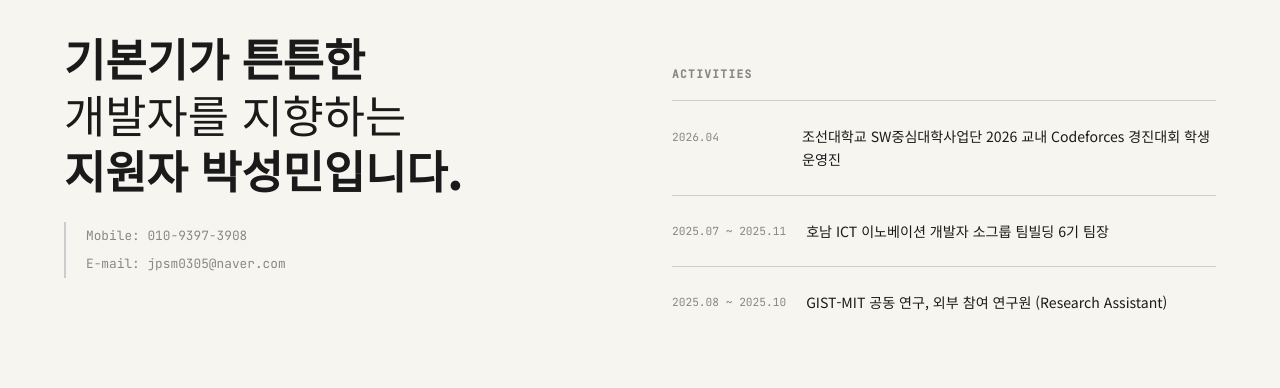
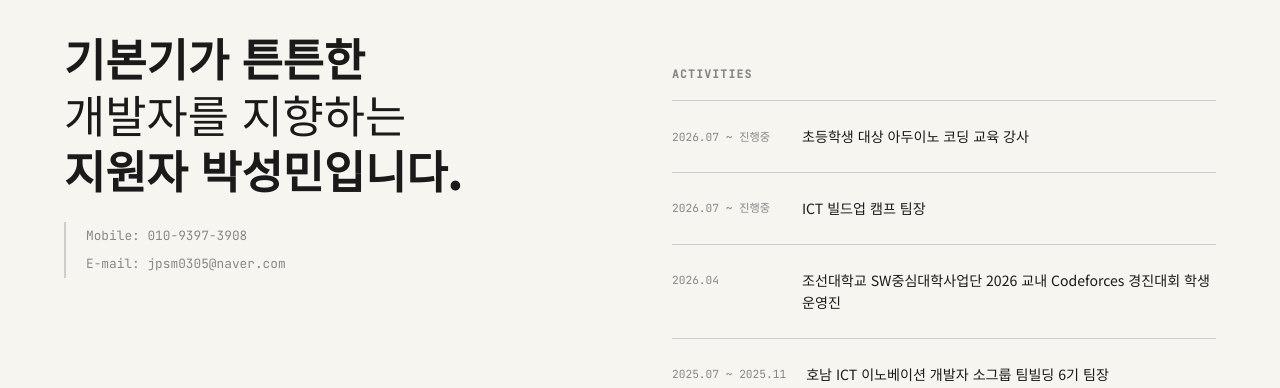
Before and after one commit to Terra0305/portfolio-parkseongmin, a React (Vite) app in the folder client/: page / in a window 1280 px wide. Shown: the part 1093-1481 px from the top of the page. Built offline with nearby package versions, Linux system fonts and the light colour scheme.

Commit message:
Activity 수정

```diff
--- a/client/src/App.tsx
+++ b/client/src/App.tsx
@@ -209,6 +209,8 @@ function AboutSection() {
             ]} />
             <div style={{ marginTop: '2.5rem' }}>
               <InfoList title="Activities" items={[
+                { period: '2026.07 ~ 진행중', desc: '초등학생 대상 아두이노 코딩 교육 강사' },
+                { period: '2026.07 ~ 진행중', desc: 'ICT 빌드업 캠프 팀장' },
                 { period: '2026.04', desc: '조선대학교 SW중심대학사업단 2026 교내 Codeforces 경진대회 학생 운영진' },
                 { period: '2025.07 ~ 2025.11', desc: '호남 ICT 이노베이션 개발자 소그룹 팀빌딩 6기 팀장' },
                 { period: '2025.08 ~ 2025.10', desc: 'GIST-MIT 공동 연구, 외부 참여 연구원 (Research Assistant)' },
```
